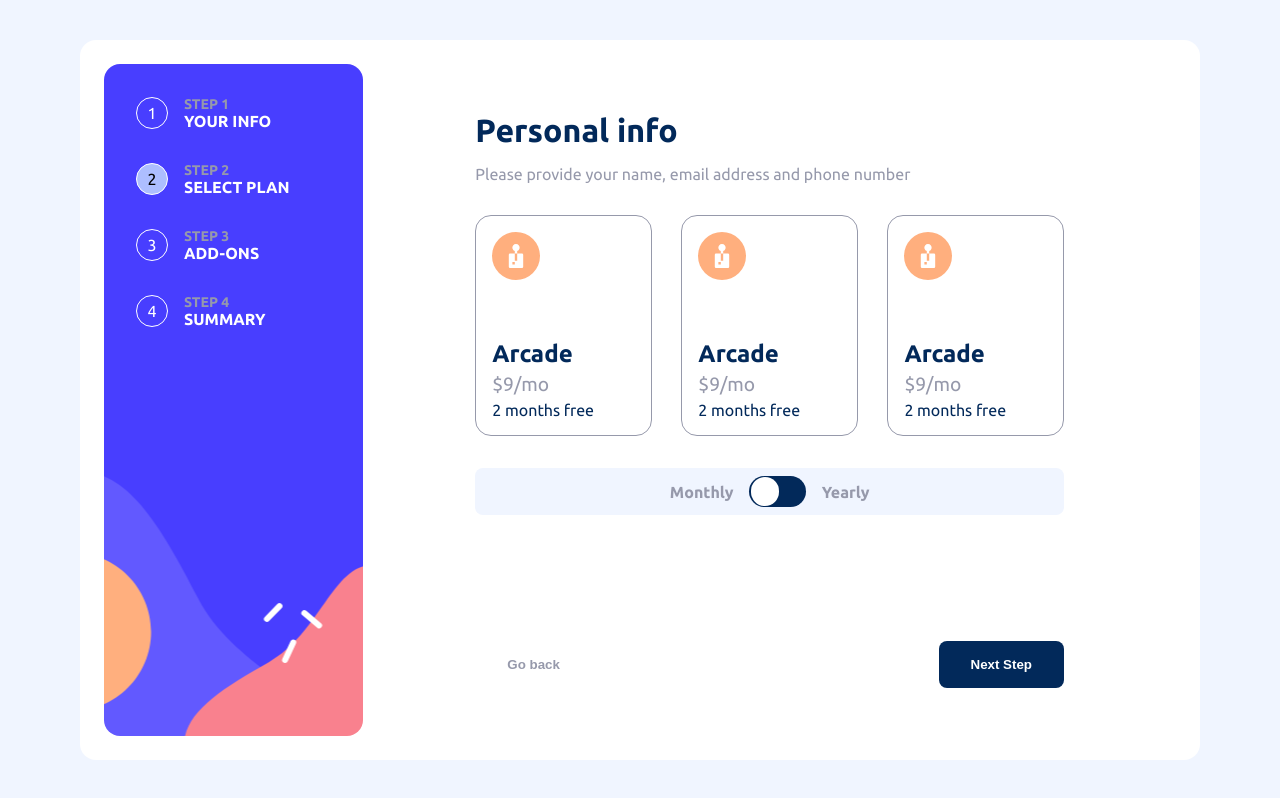
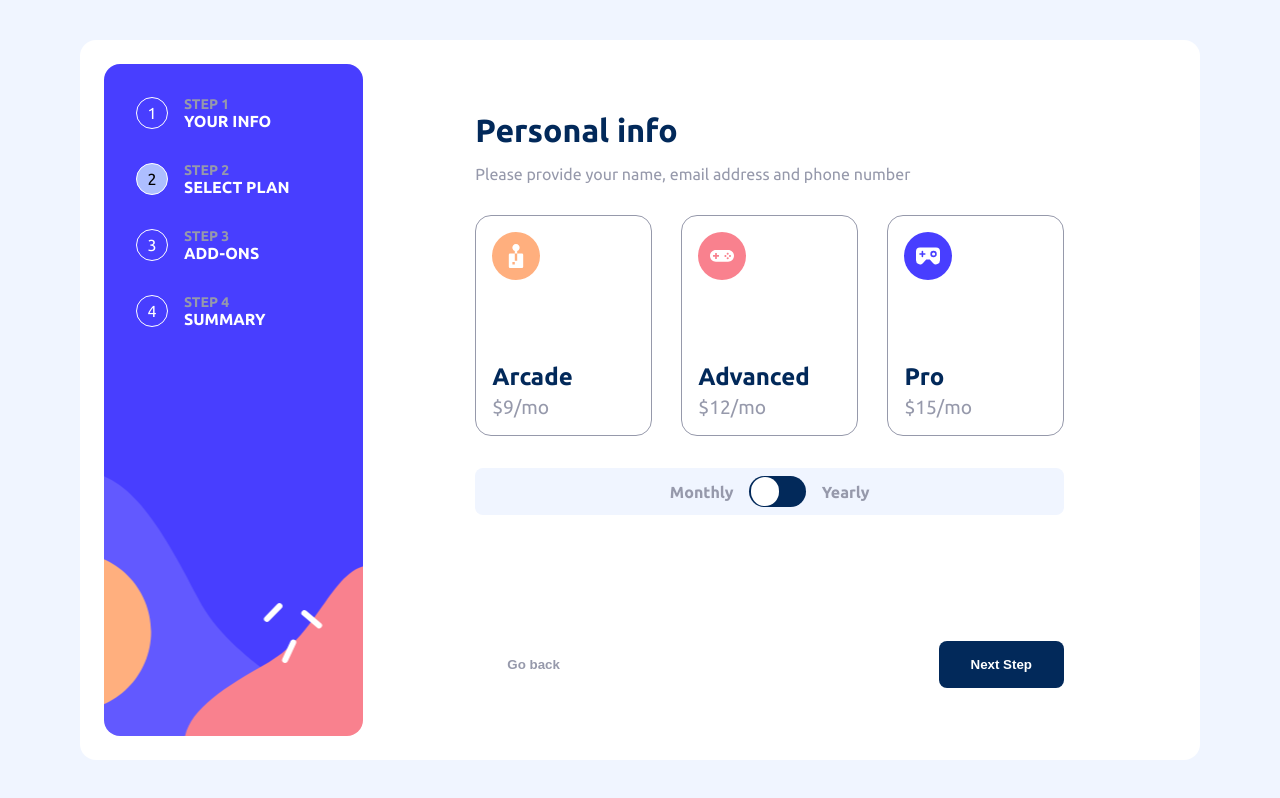
Before and after one commit to CalderonCG/Multistep-Form, a React (Vite) app: page / in a window 1280 px wide. Both pictures are taken after a click on the button "Next Step". Built offline with nearby package versions, Linux system fonts and the light colour scheme.

Commit message:
:feat: add yearly plan state management

```diff
--- a/src/components/Form/Form.tsx
+++ b/src/components/Form/Form.tsx
@@ -1,4 +1,4 @@
-import { useReducer, useState } from "react";
+import { useReducer } from "react";
 import StepCard from "../StepCard/StepCard";
 import StepFour from "../StepFour/StepFour";
 import StepOne from "../StepOne/StepOne";
--- a/src/components/PlanCard/PlanCard.tsx
+++ b/src/components/PlanCard/PlanCard.tsx
@@ -1,15 +1,26 @@
 import "./PlanCard.scss";
 import arcadeIcon from "../../assets/images/icon-arcade.svg";
+import advancedIcon from "../../assets/images/icon-advanced.svg"
+import proIcon from "../../assets/images/icon-pro.svg"
 
-function PlanCard() {
+type planType = {
+  id: number,
+  name: 'Arcade' | 'Advanced' | 'Pro',
+  monthlyPrice: number,
+  yearlyPrice: number,
+  isYearly: boolean
+}
+
+function PlanCard({name, monthlyPrice, yearlyPrice, isYearly}: planType) {
   return (
     <div className="plancard">
-      <img className="plancard_icon" src={arcadeIcon} alt="icon" />
+      <img className="plancard_icon" src={name === "Arcade"? arcadeIcon : name === "Advanced" ? advancedIcon : proIcon} alt="icon" />
 
       <div className="plancard_details">
-        <p className="plancard_name">Arcade</p>
-        <p className="plancard_price">$9/mo</p>
-        <p className="plancard_perk">2 months free</p>
+        <p className="plancard_name">{name}</p>
+        <p className="plancard_price">{isYearly? `$${yearlyPrice}/yr` : `$${monthlyPrice}/mo` }</p>
+        {isYearly &&
+        <p className="plancard_perk">2 months free</p> }
       </div>
     </div>
   );
--- a/src/components/StepOne/StepOne.tsx
+++ b/src/components/StepOne/StepOne.tsx
@@ -1,5 +1,5 @@
 import { useReducer } from "react";
-import { type StepOneType, type StepPropsType } from "../../utils/FormTypes";
+import { type StepOnePropsType, type StepOneType} from "../../utils/FormTypes";
 import Input from "../Input/Input";
 import "./StepOne.scss";
 
@@ -25,11 +25,11 @@ const handleChange = (state: StepOneType, action: ActionType): StepOneType => {
   }
 };
 
-function StepOne({ data, handleStep, handleFormUpdate }: StepPropsType) {
+function StepOne({ data, handleStep, handleFormUpdate }: StepOnePropsType) {
   const [state, dispatch] = useReducer(handleChange, {
-    name: "",
-    email: "",
-    phoneNumber: "",
+    name: data.name,
+    email: data.email,
+    phoneNumber: data.phoneNumber,
   });
 
   const handleSubmit = (type: 'Next'|'Prev') =>{
--- a/src/components/StepTwo/StepTwo.tsx
+++ b/src/components/StepTwo/StepTwo.tsx
@@ -1,8 +1,31 @@
-import type { StepPropsType } from "../../utils/FormTypes";
+import { useState } from "react";
+import type { StepTwoPropsType } from "../../utils/FormTypes";
 import PlanCard from "../PlanCard/PlanCard";
 import "./StepTwo.scss";
 
-function StepTwo({handleStep} : StepPropsType) {
+const plans = [
+  {
+    id: 1,
+    name: "Arcade",
+    monthlyPrice: 9,
+    yearlyPrice: 90,
+  },
+  {
+    id: 2,
+    name: "Advanced",
+    monthlyPrice: 12,
+    yearlyPrice: 120,
+  },
+  {
+    id: 3,
+    name: "Pro",
+    monthlyPrice: 15,
+    yearlyPrice: 150,
+  },
+] as const;
+
+function StepTwo({ data, handleStep, handleFormUpdate }: StepTwoPropsType) {
+  const [isYearly, setIsYearly] = useState(false);
   return (
     <div className="step_two_container">
       <div className="step_two_container_header">
@@ -14,26 +37,37 @@ function StepTwo({handleStep} : StepPropsType) {
 
       <div className="step_two_container_plans">
         <div className="step_two_container_list">
-          <PlanCard />
-          <PlanCard />
-          <PlanCard />
+          {plans.map((plan) => (
+            <PlanCard
+              key={plan.id}
+              id={plan.id}
+              name={plan.name}
+              monthlyPrice={plan.monthlyPrice}
+              yearlyPrice={plan.yearlyPrice}
+              isYearly={isYearly}
+            />
+          ))}
         </div>
 
         <div className="step_two_container_mode">
           <p>Monthly</p>
           <div className="toggle">
-            <input type="checkbox" />
+            <input type="checkbox" checked={isYearly} onChange={()=>setIsYearly(!isYearly)}  />
             <label></label>
           </div>
           <p>Yearly</p>
         </div>
       </div>
       <div className="steps">
-        <button className={`steps_prev `} onClick={() => handleStep("Prev")}>Go back</button>
-        <button className={`steps_next `} onClick={() => handleStep("Next")}>Next Step</button>
+        <button className={`steps_prev `} onClick={() => handleStep("Prev")}>
+          Go back
+        </button>
+        <button className={`steps_next `} onClick={() => handleStep("Next")}>
+          Next Step
+        </button>
       </div>
     </div>
-  )
+  );
 }
 
 export default StepTwo;
```
Also changed, not shown: src/utils/FormTypes.ts (+11 -2 lines).
